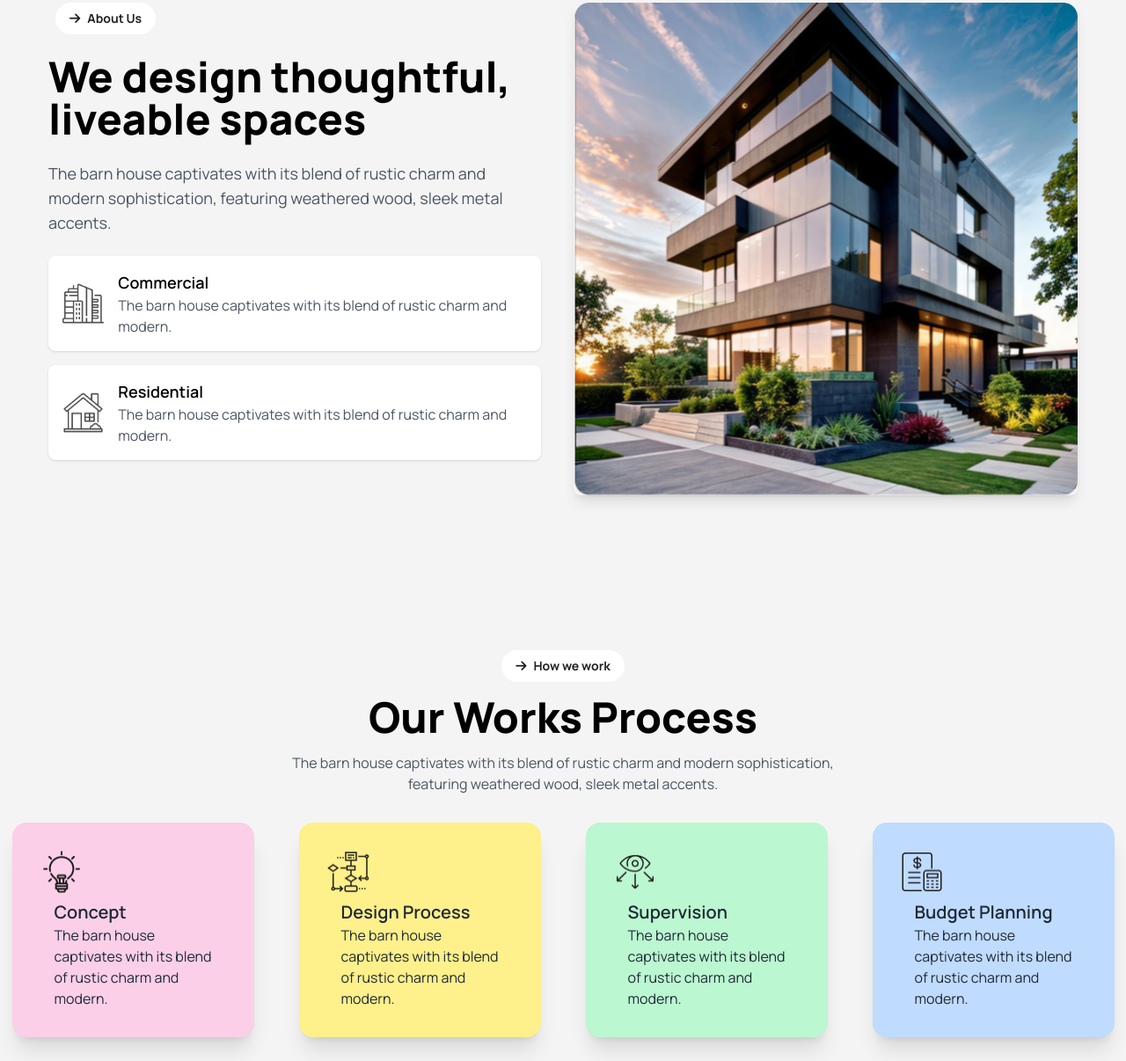
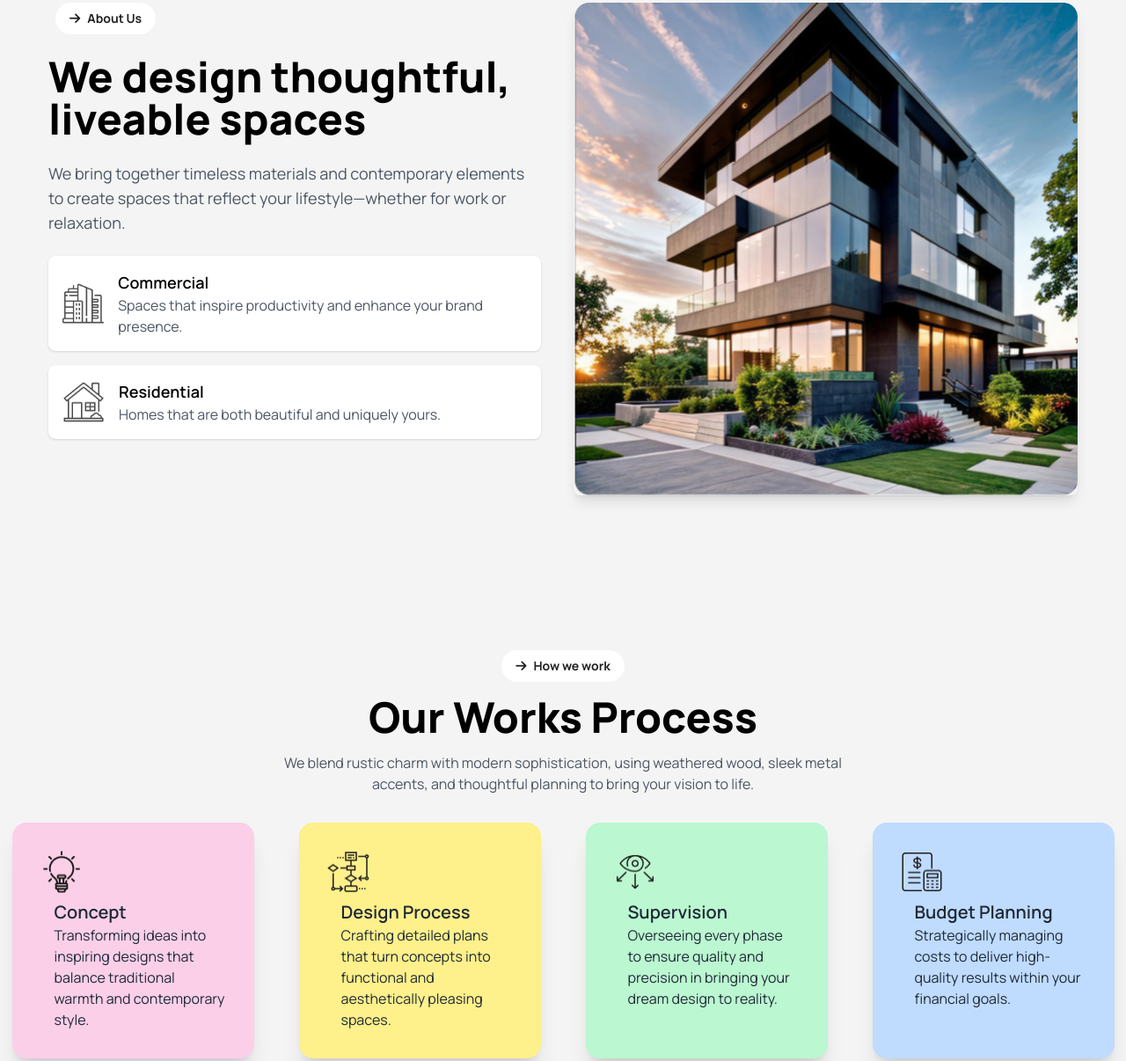
Before and after one commit to H-Shahriar/Rinterio_Landing_Page, a plain HTML site: page index.html in a window 1280 px wide. Shown: the part 1014-2220 px from the top of the page at 88% size. Drawn offline with nearby package versions, Linux system fonts and the light colour scheme.

Commit message:
added meaningfull text

```diff
--- a/index.html
+++ b/index.html
@@ -126,7 +126,7 @@
                 A barn house of this design has a<br class="hidden md:block"> striking appearance
               </h1>
               <p class="text-lg text-[#494949] font-medium">
-                The barn house captivates with its blend of rustic charm and modern sophistication, featuring weathered wood, sleek metal accents, and large windows that flood the space with natural light.
+                This home merges rustic materials with contemporary elegance. Its open layout and floor-to-ceiling windows offer unmatched comfort and natural beauty.
               </p>
               <button class="btn bg-btn-light rounded-[32px] font-extrabold text-xl">
                 View Details<i class="fa-solid fa-arrow-right p-2 bg-[#ABEF5F] rounded-[32px] -rotate-45"></i>
@@ -159,7 +159,7 @@
 
             <!-- Subtext -->
             <p class="text-base md:text-lg text-gray-600">
-              The barn house captivates with its blend of rustic charm and modern sophistication, featuring weathered wood, sleek metal accents.
+              We bring together timeless materials and contemporary elements to create spaces that reflect your lifestyle—whether for work or relaxation.
             </p>
 
             <!-- Features Section (Commercial, Residential) -->
@@ -169,7 +169,7 @@
                 <img src="./assets/commercial.png" alt="" class="w-12 h-12">
                 <div>
                   <h5 class="text-base md:text-lg font-semibold text-black">Commercial</h5>
-                  <p class="text-gray-600">The barn house captivates with its blend of rustic charm and modern.</p>
+                  <p class="text-gray-600">Spaces that inspire productivity and enhance your brand presence.</p>
                 </div>
               </div>
 
@@ -178,7 +178,7 @@
                 <img src="./assets/residential.png" alt="" class="w-12 h-12">
                 <div>
                   <h5 class="text-base md:text-lg font-semibold text-black">Residential</h5>
-                  <p class="text-gray-600">The barn house captivates with its blend of rustic charm and modern.</p>
+                  <p class="text-gray-600">Homes that are both beautiful and uniquely yours.</p>
                 </div>
               </div>
             </div>
@@ -202,7 +202,7 @@
             </button>
             <h2 class="text-3xl md:text-5xl font-black text-black mb-4">Our Works Process</h2>
             <p class="text-gray-600 max-w-2xl mx-auto">
-              The barn house captivates with its blend of rustic charm and modern sophistication, featuring weathered wood, sleek metal accents.
+              We blend rustic charm with modern sophistication, using weathered wood, sleek metal accents, and thoughtful planning to bring your vision to life.
             </p>
           </div>
 
@@ -217,7 +217,7 @@
                   class="w-12 h-12" />
                 <div>
                   <h2 class="card-title">Concept</h2>
-                  <p>The barn house captivates with its blend of rustic charm and modern.</p>
+                  <p>Transforming ideas into inspiring designs that balance traditional warmth and contemporary style.</p>
                 </div>
               </div>
             </div>
@@ -231,7 +231,7 @@
                   class="w-12 h-12" />
                 <div>
                   <h2 class="card-title">Design Process</h2>
-                  <p>The barn house captivates with its blend of rustic charm and modern.</p>
+                  <p>Crafting detailed plans that turn concepts into functional and aesthetically pleasing spaces.</p>
                 </div>
               </div>
             </div>
@@ -245,7 +245,7 @@
                   class="w-12 h-12" />
                 <div>
                   <h2 class="card-title">Supervision</h2>
-                  <p>The barn house captivates with its blend of rustic charm and modern.</p>
+                  <p>Overseeing every phase to ensure quality and precision in bringing your dream design to reality.</p>
                 </div>
               </div>
             </div>
@@ -259,7 +259,8 @@
                   class="w-12 h-12" />
                 <div>
                   <h2 class="card-title">Budget Planning</h2>
-                  <p>The barn house captivates with its blend of rustic charm and modern.</p>
+                  <p>Strategically managing costs to deliver high-quality results within your financial goals.
+                  </p>
                 </div>
               </div>
             </div>
@@ -278,7 +279,7 @@
             </button>
             <h2 class="text-3xl md:text-5xl font-black text-black mb-4">Our Latest Portfolio</h2>
             <p class="text-gray-600 max-w-2xl mx-auto">
-              The barn house captivates with its blend of rustic charm and modern sophistication, featuring weathered wood, sleek metal accents.
+              Discover our latest projects that perfectly blend rustic charm with modern sophistication. Each design features weathered wood, sleek metal accents, and innovative concepts.
             </p>
           </div>
 
@@ -289,7 +290,7 @@
               <img src="./assets/img1.png" alt="Commercial" class="rounded-lg w-full lg:w-[260px] h-48 object-cover mb-4 lg:mb-0 lg:mr-4">
               <div class="text-left w-full lg:w-[440px]">
                 <h3 class="text-xl font-semibold">Commercial</h3>
-                <p class="text-gray-600">The barn house captivates with its blend of rustic charm and modern.</p>
+                <p class="text-gray-600">Elegant spaces designed with a perfect fusion of traditional warmth and modern elements.</p>
                 <a href="#" class="flex items-center font-semibold mt-4">
                   View Details<i class="fa-solid fa-arrow-right p-2 rounded-[32px] bg-[#ABEF5F] -rotate-45 text-black ml-2"></i>
                 </a>
@@ -314,7 +315,7 @@
               <img src="./assets/img4.png" alt="Commercial" class="rounded-lg w-full lg:w-1/3 h-48 object-cover mb-4 lg:mb-0 lg:mr-4">
               <div class="text-left w-full">
                 <h3 class="text-xl font-semibold">Commercial</h3>
-                <p class="text-gray-600">The barn house captivates with its blend of rustic charm and modern.</p>
+                <p class="text-gray-600">Stylish and functional homes that embody comfort, elegance, and contemporary living.</p>
                 <a href="#" class="flex items-center font-semibold mt-4">
                   View Details<i class="fa-solid fa-arrow-right p-2 rounded-[32px] bg-[#ABEF5F] -rotate-45 text-black ml-2"></i>
                 </a>
@@ -348,8 +349,7 @@
             Let's Discuss Next Project
           </h2>
           <p class="text-gray-600 max-w-2xl mx-auto mb-8">
-            The barn house captivates with its blend of rustic charm and modern
-            sophistication, featuring weathered wood, sleek metal accents.
+            Our designs harmonize rustic charm and modern sophistication, blending weathered wood, sleek metal accents, and innovative ideas to craft spaces that inspire.
           </p>
         </div>
 
```
